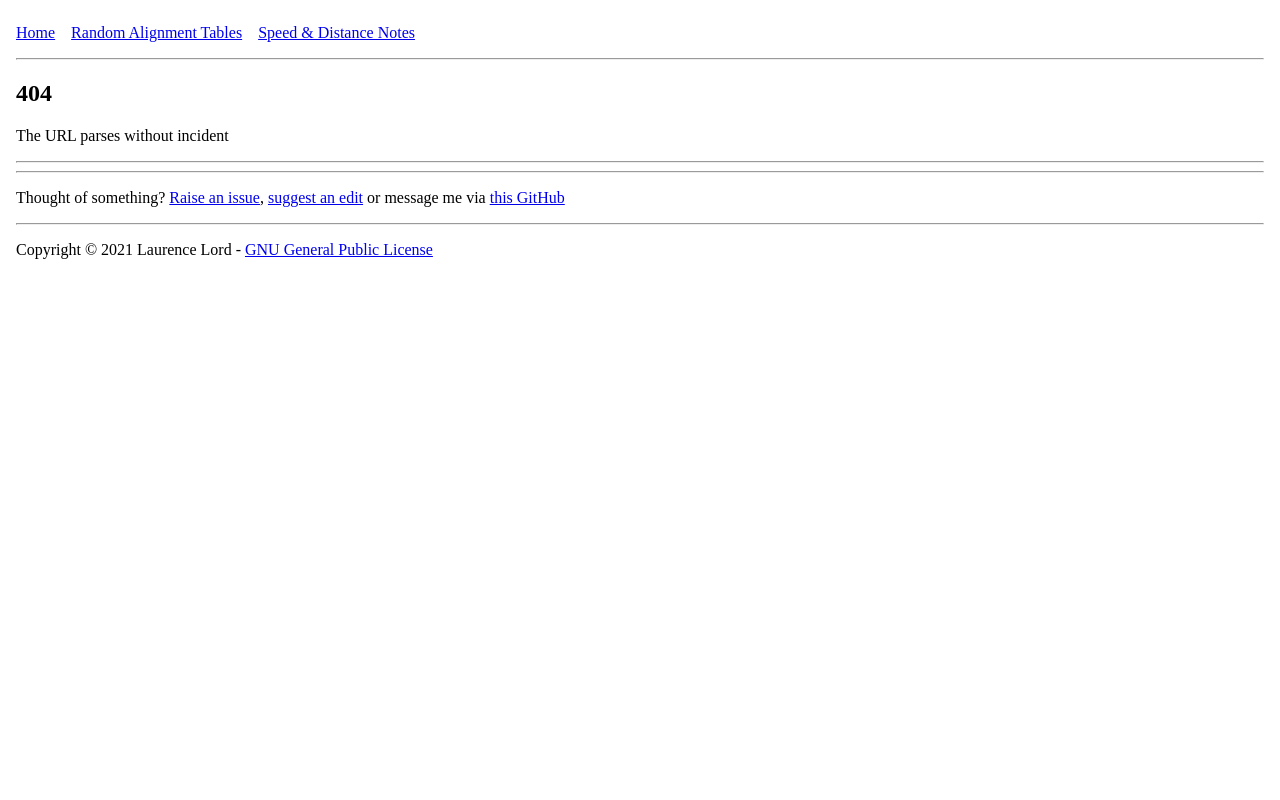
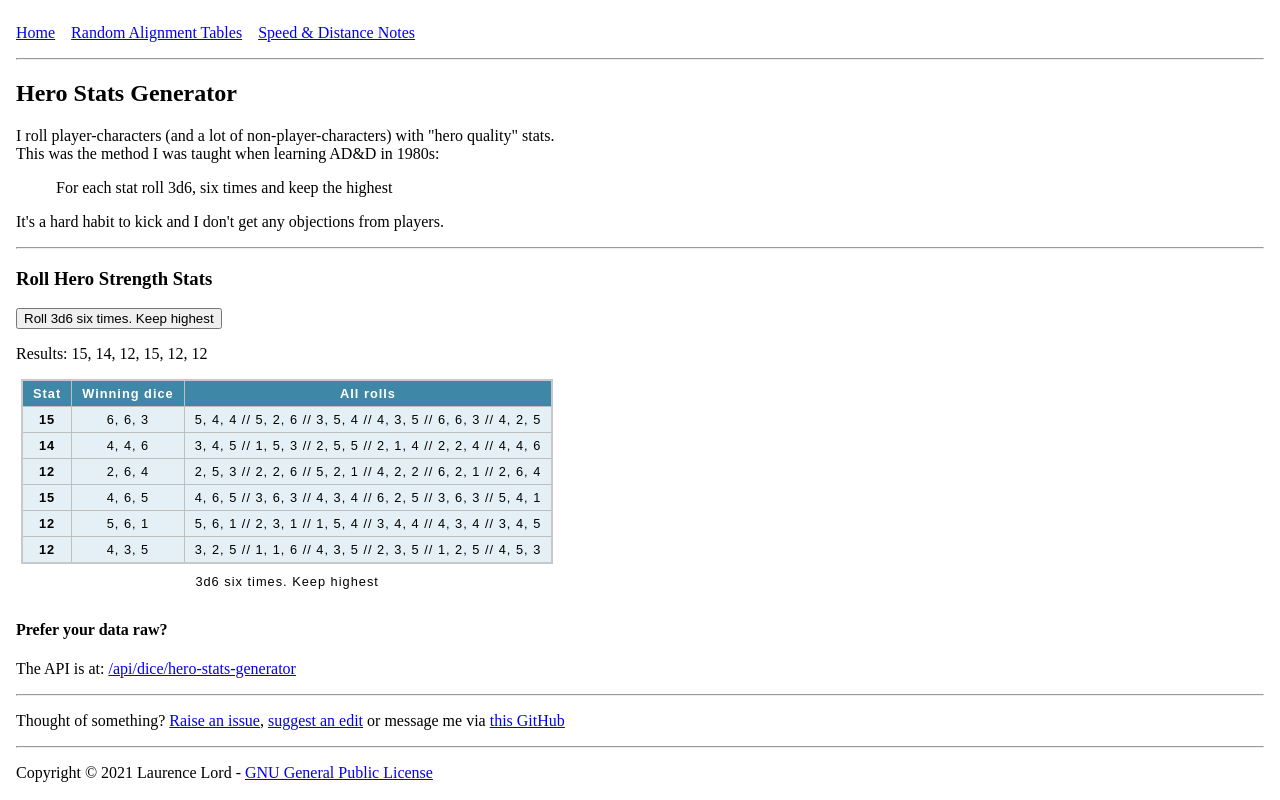
Before and after one commit to LL782/pathfinder-tools, a Next.js app: page /hero-stats-generator in a window 1280 px wide. Before the commit this address had no page. Built offline with nearby package versions, Linux system fonts and the light colour scheme.

Commit message:
Wire in the Hero Stats generator

```diff
--- /dev/null
+++ b/Stats/UI/HeroStatsGenerator.tsx
@@ -0,0 +1,44 @@
+import React, { useEffect, useState } from "react";
+
+import { heroStatsGenerator } from "../../pages/api/dice/hero-stats-generator";
+
+import { Table } from "../../Layout/Table";
+
+export const HeroStatsGenerator = () => {
+  const { columnHeadings } = heroStatsGenerator().tableFormat;
+
+  const [body, setTableBody] = useState([]);
+  const [results, setResults] = useState(null);
+
+  const updateResults = () => {
+    const { raw, tableFormat } = heroStatsGenerator();
+    setTableBody(tableFormat.tableBody);
+    setResults(raw.map(({ result }) => result).join(", "));
+  };
+
+  useEffect(updateResults, []);
+
+  return (
+    <>
+      <h3>Roll Hero Strength Stats</h3>
+      <button onClick={updateResults}>Roll 3d6 six times. Keep highest</button>
+      {results && (
+        <>
+          <p>Results: {results}</p>
+          <Table
+            caption="3d6 six times. Keep highest"
+            columnHeadings={columnHeadings}
+            tableBody={body}
+          ></Table>
+        </>
+      )}
+      <h4>Prefer your data raw?</h4>
+      <p>
+        The API is at:{" "}
+        <a href="/api/dice/hero-stats-generator">
+          /api/dice/hero-stats-generator
+        </a>
+      </p>
+    </>
+  );
+};
--- a/WebsiteMeta/pageLinks.ts
+++ b/WebsiteMeta/pageLinks.ts
@@ -5,8 +5,8 @@ export const pageLinks: Array<{ href: string; text: string }> = [
   },
   // Feature not ready for release
   // {
-  //   href: "/character-stats-generator",
-  //   text: "Character Stats Generator",
+  //   href: "/hero-stats-generator",
+  //   text: "Hero Stats Generator",
   // },
   {
     href: "/random-alignment-tables",
--- a/pages/api/dice/hero-stats-generator.ts
+++ b/pages/api/dice/hero-stats-generator.ts
@@ -70,7 +70,7 @@ export const heroStatsGenerator = (): Stats => {
   return {
     raw,
     tableFormat: {
-      columnHeadings: ["Result", "Winning dice", "All rolls"],
+      columnHeadings: ["Stat", "Winning dice", "All rolls"],
       tableBody: raw.map(formatStats),
     },
   };
--- /dev/null
+++ b/pages/hero-stats-generator.tsx
@@ -0,0 +1,35 @@
+import React from "react";
+import Head from "next/head";
+
+import { Explanation } from "../Layout/Explanation";
+import { Main } from "../Layout/Main";
+
+import { HeroStatsGenerator } from "../Stats/UI/HeroStatsGenerator";
+
+const Page = () => (
+  <>
+    <Head>
+      <title>Character Stats Generator - Pathfinder Tools</title>
+      <link rel="icon" href="/favicon.ico" />
+    </Head>
+    <Main>
+      <h2>Hero Stats Generator</h2>
+      <Explanation>
+        <p>
+          I roll player-characters (and a lot of non-player-characters) with
+          "hero quality" stats. This was the method I was taught when learning
+          AD&amp;D in 1980s:
+        </p>
+        <blockquote>
+          For each stat roll 3d6, six times and keep the highest
+        </blockquote>
+        <p>
+          It's a hard habit to kick and I don't get any objections from players.
+        </p>
+      </Explanation>
+      <HeroStatsGenerator />
+    </Main>
+  </>
+);
+
+export default Page;
```
Also changed, not shown: Stats/UI/StatsGenerator.tsx (deleted, +0 -48 lines), pages/character-stats-generator.tsx (deleted, +0 -33 lines), 1 other file (tests, documents, lock files or other folders).
